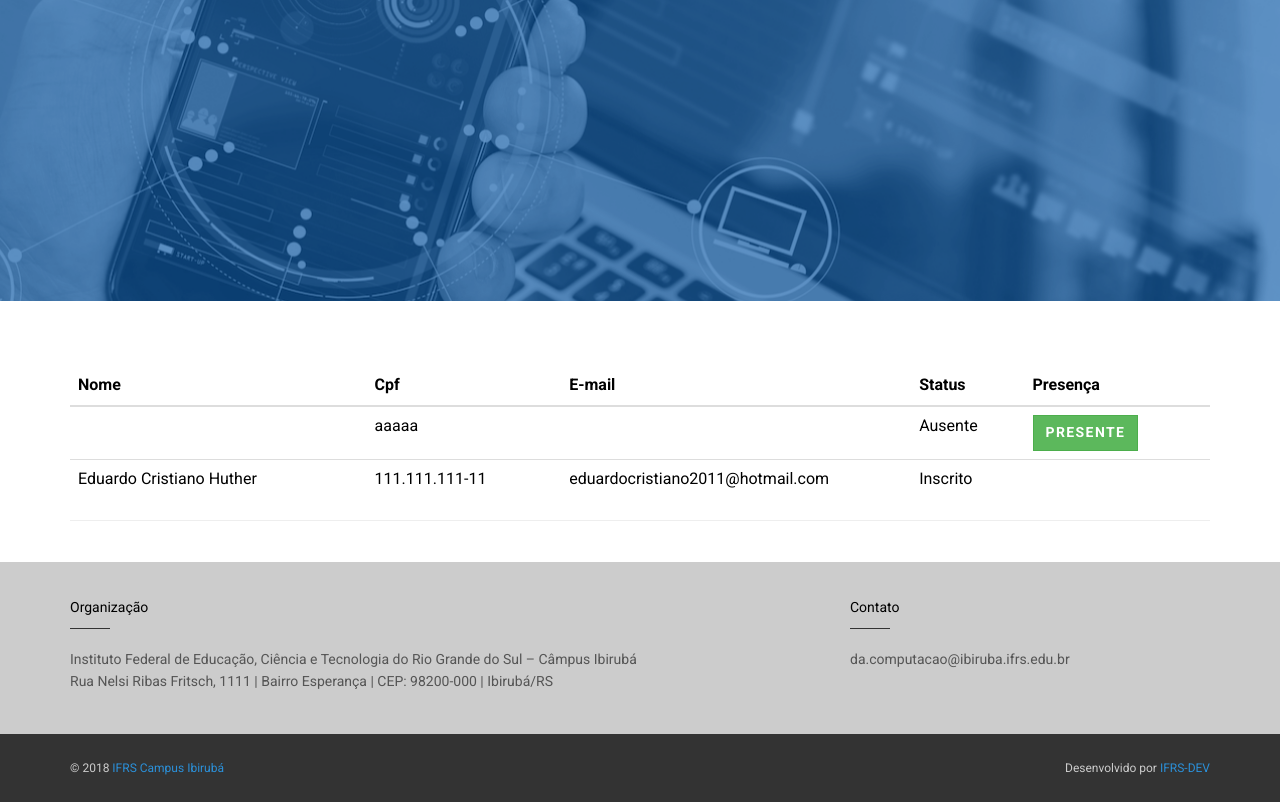
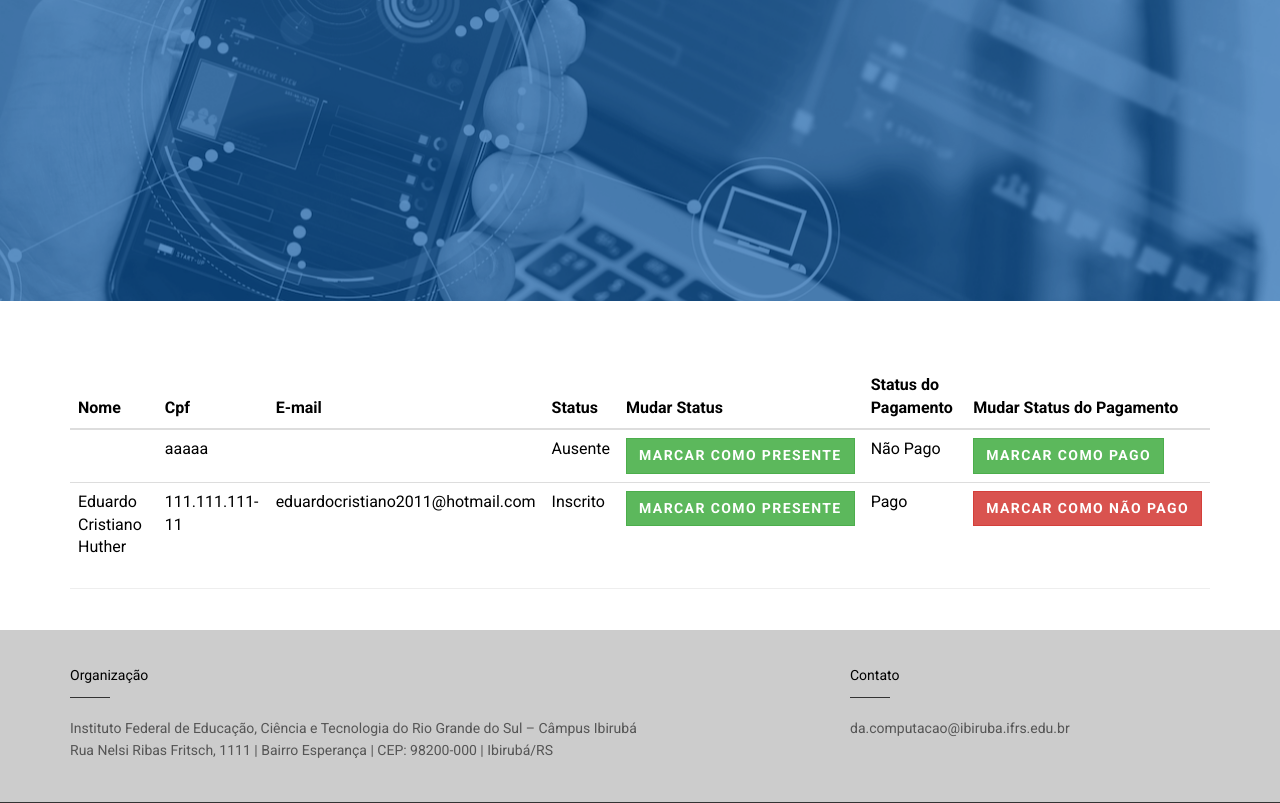
Before and after one commit to ifrs-dev/semana-academica, a Django app: page /participantes/ in a window 1280 px wide. Shown: the part 62-865 px from the top of the page. Run offline with Django 3.2, Linux system fonts and the light colour scheme; a user stored in the database is signed in; data comes from the database, SQL or seed files in the repository; both versions use the stored data as it was after the commit; some libraries are stand-ins or nearby versions.

Commit message:
Botões de pagamento e inscrição

```diff
--- a/events/templates/base.html
+++ b/events/templates/base.html
@@ -6,7 +6,7 @@
   <meta http-equiv="X-UA-Compatible" content="IE=edge">
   <meta name="viewport" content="width=device-width, initial-scale=1">
   <meta name="robots" content="all,follow">
-  <meta name="description" content="A 7º MOEPEX, Mostra de Ensino, Pesquisa e Extensão, é um evento de exposição, apresentação e discussão de trabalhos, estudos e projetos elaborados no IFRS e em outras instituições de ensino.">
+  <meta name="description" content="A 7º MOEPEX, Mostra de Ensino, Pesquisa e Extensão, é um evento de exposiçãode palestras e minicursos elaborados no IFRS e em outras instituições de ensino.">
   <meta name="keywords" content="evento, exposição, trabalhos, ifrs" >
   <meta name="author" content="IFRS-DEV (github.com/ifrs-dev)" >
   <title>III Semana Acadêmica | IFRS - Campus Ibirubá | {% block page_title %}Página Inicial{% endblock page_title %}</title>
--- a/events/templates/index.html
+++ b/events/templates/index.html
@@ -25,15 +25,14 @@
               Participe da III Semana Acadêmica
             </div>
             <center>
-              {% if registration.user.registrations %}
-                <a class="btn btn-success" href="{% url 'event-delete-registration' group.id %}" >Inscrito (Clique aqui para CANCELAR)</a>
+              {% if request.user.registrations %}
+                <a class="btn btn-success" href="{% url 'delete-registration' %}" >Inscrito (Clique aqui para CANCELAR)</a>
               {% elif not request.user.is_authenticated %}
                 <button class="btn btn-danger" disabled>Necessário Login Para Inscrição</button>
               {% else %}
                 <div align="center"><a href="{% url 'registration' %}" class="btn btn-success btn-info">Realizar Inscrição</a></div>
               {% endif %}
           </center>
-
           </div>
         </div>
       </div>
--- a/events/templates/registrations-table.html
+++ b/events/templates/registrations-table.html
@@ -3,9 +3,11 @@
     <tr>
       <th>Nome</th>
       <th>Cpf</th>
-      <th width="350px">E-mail</th>
+      <th width="250px">E-mail</th>
       <th>Status</th>
-      <th>Presença</th>
+      <th>Mudar Status</th>
+      <th>Status do Pagamento</th>
+      <th>Mudar Status do Pagamento</th>
 
     </tr>
   </thead>
@@ -16,17 +18,40 @@
       <td>{{ object.user.username }}</td>
       <td>{{ object.user.email }}</td>
       <td>{{ object.get_status_display }}</td>
+
       <td>
 
-        {% if object.status == 3 %}
-        <a href="{% url 'registration-present' object.pk %}" class="btn btn-success Presenca">Presente
-       </a>
-       {% endif %}
-       {% if object.status == 2 %}
-       <a href="{% url 'registration-absent' object.pk %}" class="btn btn-danger Presenca">Ausente
+        {% if object.status != 2 %}
+        <a href="{% url 'registration-present' object.pk %}" class="btn btn-success">Marcar como presente
+        </a>
+        {% endif %}
+
+        {% if object.status == 2 %}
+        <a href="{% url 'registration-absent' object.pk %}" class="btn btn-danger">Marcar como ausente
+        </a>
+        {% endif %}
+
+      </td>
+
+
+      <td>{% if object.paid  == True %}
+      Não Pago
+      {% endif %}
+      {% if object.paid  == False %}
+      Pago
+      {% endif %}
+      </td>
+
+      <td>
+       {% if object.paid != False %}
+       <a href="{% url 'registration-paid' object.pk %}" class="btn btn-success">Marcar como pago
        </a>
        {% endif %}
 
+       {% if object.paid == False %}
+       <a href="{% url 'registration-unpaid' object.pk %}" class="btn btn-danger">Marcar como não pago
+       </a>
+       {% endif %}
      </td>
 
    </tr>
--- a/events/views.py
+++ b/events/views.py
@@ -41,13 +41,15 @@ class RegistrationUpdateView(DetailView):
         registration = self.get_object()
         registration.status = self.status
         registration.save()
-        return redirect('registrations-list', registration.status.id)
+        return redirect('registrations-list')
 
 class RegistrationPresentView(RegistrationUpdateView):
     status = 2
 
 class RegistrationAbsentView(RegistrationUpdateView):
     status = 3
+
+
 
 class SignUpView (CreateView):
     template_name = 'registration/signup.html'
@@ -86,3 +88,23 @@ class RegistrationsListView(ListView):
         registration.status = 2
         registration.save()
         return super().get(request, *args, **kwargs)
+
+class RegistrationUnpaidView(DetailView):
+    model = Registration
+    paid = False
+
+    def get(self, request, *args, **kwargs):
+        registration = self.get_object()
+        registration.paid = self.paid
+        registration.save()
+        return redirect('registrations-list')
+
+class RegistrationPaidView(DetailView):
+    model = Registration
+    paid = True
+
+    def get(self, request, *args, **kwargs):
+        registration = self.get_object()
+        registration.paid = self.paid
+        registration.save()
+        return redirect('registrations-list')
--- a/project/urls.py
+++ b/project/urls.py
@@ -15,7 +15,9 @@ urlpatterns = [
     path('logout/', auth_views.LogoutView.as_view(), name="logout"),
     path('participantes/', login_required(views_events.RegistrationsListView.as_view()), name="registrations-list"),
     path('inscricao/', login_required(views_events.RegistrationView.as_view()), name="registration"),
-    path('ausente/', login_required(views_events.RegistrationPresentView.as_view()), name="registration-present"),
-    path('presente/', login_required(views_events.RegistrationAbsentView.as_view()), name="registration-absent"),
-    path('cancelar-inscricao/', login_required(views_events.EventRegistrationDeleteView.as_view()), name="event-delete-registration"),
+    path('ausente/<int:pk>', login_required(views_events.RegistrationPresentView.as_view()), name="registration-present"),
+    path('presente/<int:pk>', login_required(views_events.RegistrationAbsentView.as_view()), name="registration-absent"),
+    path('cancelar-inscricao/', login_required(views_events.EventRegistrationDeleteView.as_view()), name="delete-registration"),
+    path('pago/<int:pk>', login_required(views_events.RegistrationUnpaidView.as_view()), name="registration-paid"),
+    path('naopago/<int:pk>', login_required(views_events.RegistrationPaidView.as_view()), name="registration-unpaid"),
 ]
```
Also changed, not shown: project/db.sqlite3.
